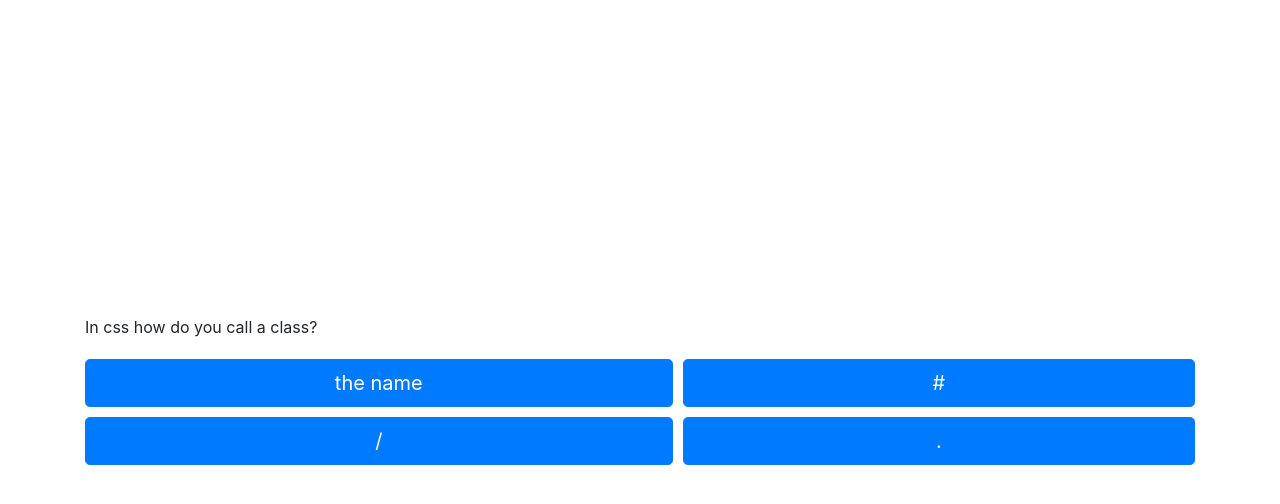
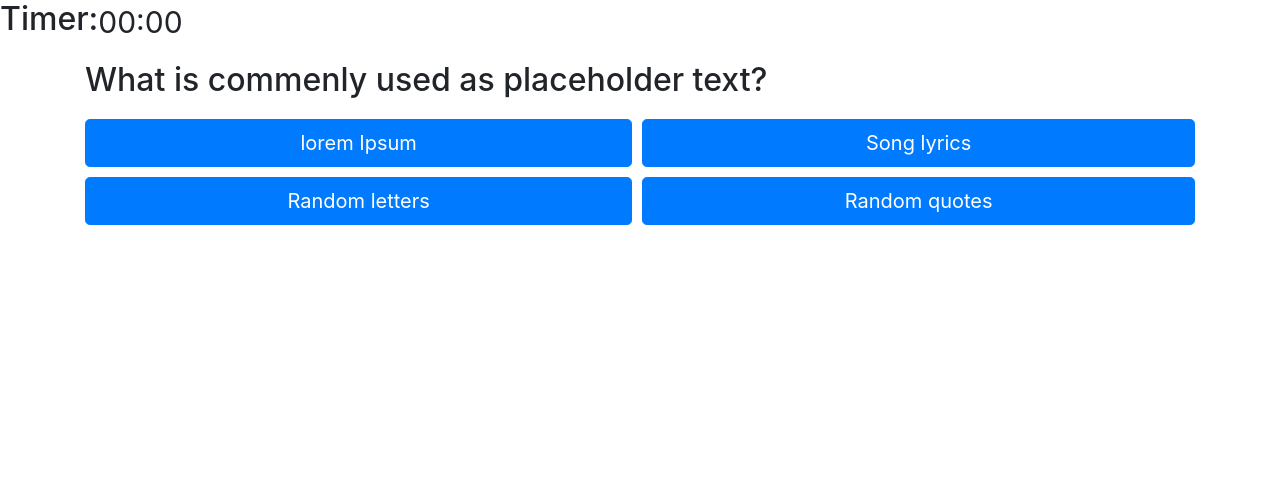
Before and after one commit to seene3/Code-Quiz, a plain HTML site: page index.html in a window 1280 px wide. Both pictures are taken after a click on the button "Start". Drawn offline with nearby package versions, Linux system fonts and the light colour scheme.

Commit message:
added timer and and fixed array

```diff
--- a/assets/css/style.css
+++ b/assets/css/style.css
@@ -2,10 +2,10 @@
     box-sizing: border-box;
 }
 
-body {
+.container {
     padding: 0;
     margin: 0;
-    display: flex;
+    display: block;
     width: 100vw;
     height: 100vh;
     justify-content: center;
@@ -27,3 +27,18 @@ body {
     display: flex;
     justify-content: center;
 }
+
+#result {
+    font-size: 50px;
+    font-weight: bold;
+    border-top: 3px solid black;
+    text-align: center;
+}
+
+#timer {
+    display: flex;
+}
+
+#timer p {
+    font-size: 30px;
+}
--- a/assets/js/script.js
+++ b/assets/js/script.js
@@ -1,63 +1,107 @@
+//start button: start timer, go to first question, hide start button
+//click button if right move to next question replace question, if wrong move next question + time penalty
+//finish quiz when out of time or no more questions
+
+//to do: timer func, time penalty func, finish next question func
 const startButtonEl = document.getElementById('start-btn');
 const startDivEl = document.getElementById('start');
 const questionContainerEl = document.getElementById('question-container');
 const questionElement = document.getElementById('question')
 const answerButtonsElement = document.getElementById('answer-buttons')
+const resultEl = document.getElementById('result')
 
-let shuffledQuestions, currentQuestionIndex
+var startingTime = 60;
+
+let time = startingTime
+
+var countdownEl = document.getElementById('timer')
+
+let currentQuestionIndex = 0
 
 startButtonEl.addEventListener('click', startGame);
 
-function startGame() {
-    startDivEl.style.display = 'none';
-    shuffledQuestions = questions.sort(() => Math.random() - .5)
-    currentQuestionIndex = 0
-    questionContainerEl.classList.remove('hide')
-    setNextQuestion()
+function updateCountdown() {
+    time--;
 }
 
-function setNextQuestion() {
-    resetState()
-    showQuestion(shuffledQuestions[currentQuestionIndex])
+//hide start button, show first question, start timer
+function startGame() {
+    console.log({currentQuestionIndex})
+    startDivEl.style.display = 'none';
+    questionContainerEl.classList.remove('hide')
+    showQuestion(currentQuestionIndex)
 }
 
-function showQuestion(question) {
-    questionElement.innerText = question.question
-    questionElement.id = question;
-    question.answers.forEach(answer => {
+//getting question and answer from array
+function showQuestion(questionIndex) {
+    while (answerButtonsElement.firstChild) {
+        answerButtonsElement.removeChild(answerButtonsElement.firstChild)
+    }
+    console.log({questionIndex})
+    questionElement.innerText = questions[questionIndex].question
+    questionElement.id = questionIndex;
+    let currentQuestion = questions[questionIndex]
+    console.log({questions})
+    console.log({currentQuestion})
+    currentQuestion.answers.forEach(answer => {
         const button = document.createElement('button')
         button.innerText = answer.text
         button.classList.add('btn')
         button.classList.add('btn-primary')
         button.classList.add('btn-lg')
-        if (answer.correct) {
-            button.dataset.correct = answer.correct
-        }
+        button.dataset.correct = answer.correct
         button.addEventListener('click', selectAnswer)
         answerButtonsElement.appendChild(button)
     })
 }
 
-function resetState() {
-    while (answerButtonsElement.firstChild) {
-        answerButtonsElement.removeChild(answerButtonsElement.firstChild)
+//clikcing button and checking if right and changing class
+//make if statement if right move to next, if wrong call time penalty move to next question
+function selectAnswer(e) {
+    const selectedButton = e.target
+    const correct = JSON.parse(selectedButton.dataset.correct)
+    console.log({correct})
+    setStatusClass(selectedButton, correct)
+    currentQuestionIndex++
+    showQuestion(currentQuestionIndex)
+    if (currentQuestionIndex > questions.length) {
+        //end timer go to results
     }
 }
 
-function selectAnswer() {
-
+//getting setting class if answer right or wrong
+function setStatusClass(element, correct) {
+    clearStatusClass(element)
+    console.log({element})
+    console.log({correct})
+    if (correct){
+        resultEl.classList.remove('hide')
+        resultEl.innerHTML = "Correct"
+    }
+    else{
+        resultEl.classList.remove('hide')
+        resultEl.innerHTML = "Wrong"
+    }
 }
 
+//remove right and wrong class
+function clearStatusClass(element) {
+    element.classList.remove('correct')
+    element.classList.remove('wrong')
+}
+
+
+//questions
 const questions = [
     {
-        question: 'What is 2+2?',
+        question: 'What is commenly used as placeholder text?',
         answers: [
-            { text: 4, correct: true },
-            { text: 22, correct: false },
-            { text: 2, correct: false },
-            { text: 3, correct: false },
-        ],
-
+            { text: "lorem Ipsum", correct: true },
+            { text: "Song lyrics", correct: false },
+            { text: "Random letters", correct: false },
+            { text: "Random quotes", correct: false },
+        ]
+    }, {
         question: 'What does CSS stand for',
         answers: [
             { text: 'Cascading Structure Sheet', correct: false },
@@ -65,15 +109,15 @@ const questions = [
             { text: 'Computer Style Sheet', correct: false },
             { text: 'Computation Suited Syntax', correct: false },
         ],
-
+    },  {
         question: 'In css how do you call an Id?',
         answers: [
             { text: 'the name', correct: false },
             { text: '.', correct: false },
             { text: '#', correct: true },
             { text: '/', correct: false },
-        ],
-
+        ]
+    },  {
         question: 'In css how do you call a class?',
         answers: [
             { text: 'the name', correct: false },
--- a/index.html
+++ b/index.html
@@ -9,9 +9,10 @@
     <title>Code Quiz</title>
 </head>
 <body>
+    <div id="timer"><h2>Timer: </h2> <p>00:00</p></div>
     <div class="container">
         <div id="question-container" class="hide">
-            <div id="question"><h2>Question</h2></div>
+            <div><h2 id="question">Question</h2></div>
             <div id="answer-buttons" class="btn-grid">
                 <button type="button" class="btn btn-primary btn-lg">Answer 1</button>
                 <button type="button" class="btn btn-primary btn-lg">Answer 2</button>
@@ -22,7 +23,9 @@
         <div id="start" class="start">
             <button type="button" id="start-btn" class="btn btn-success btn-lg"><h1>Start</h1></button>
         </div>
+        <div id="result" class="hide"></div>
     </div>
+
 </body>
     <script src="assets/js/script.js"></script>
 </html>
```
